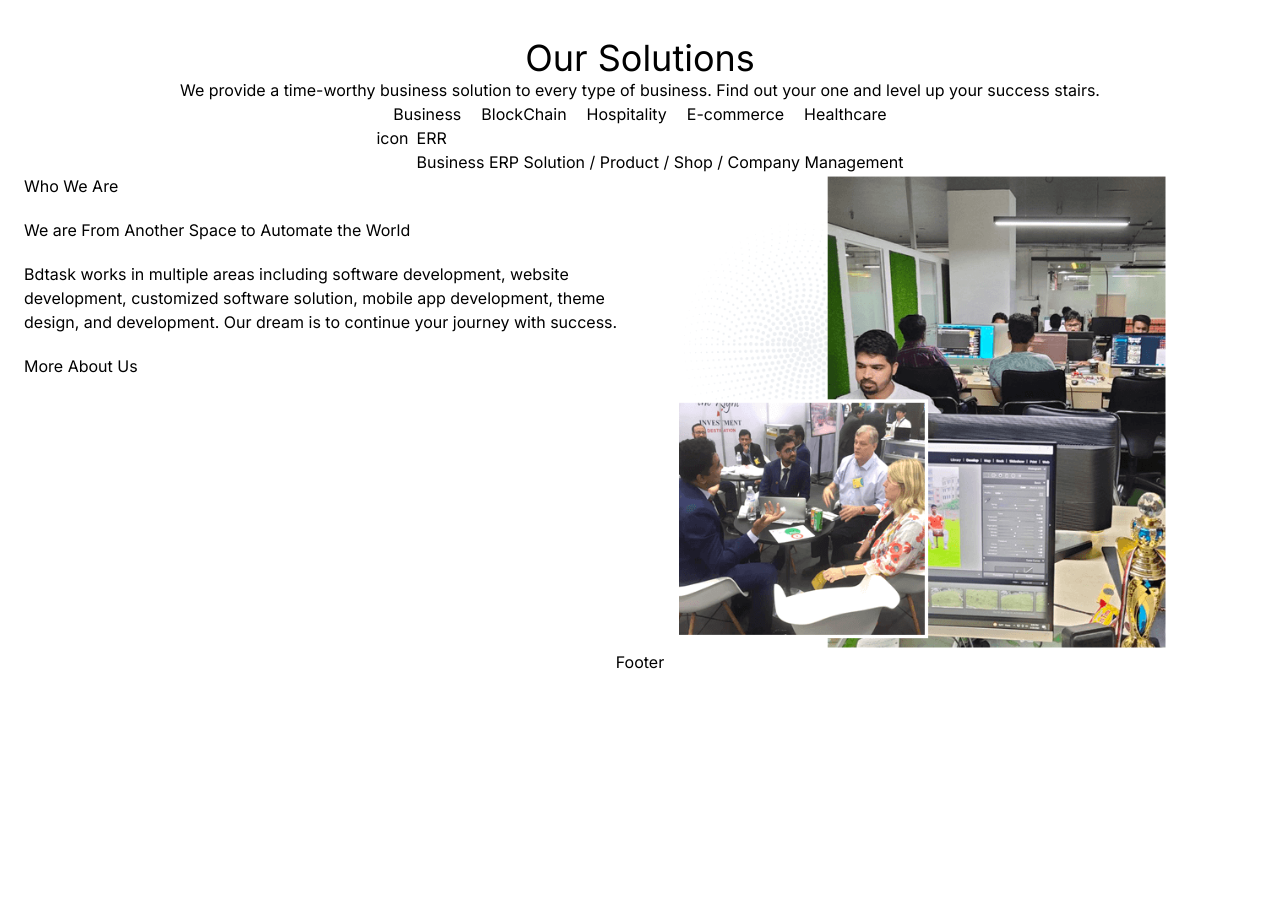
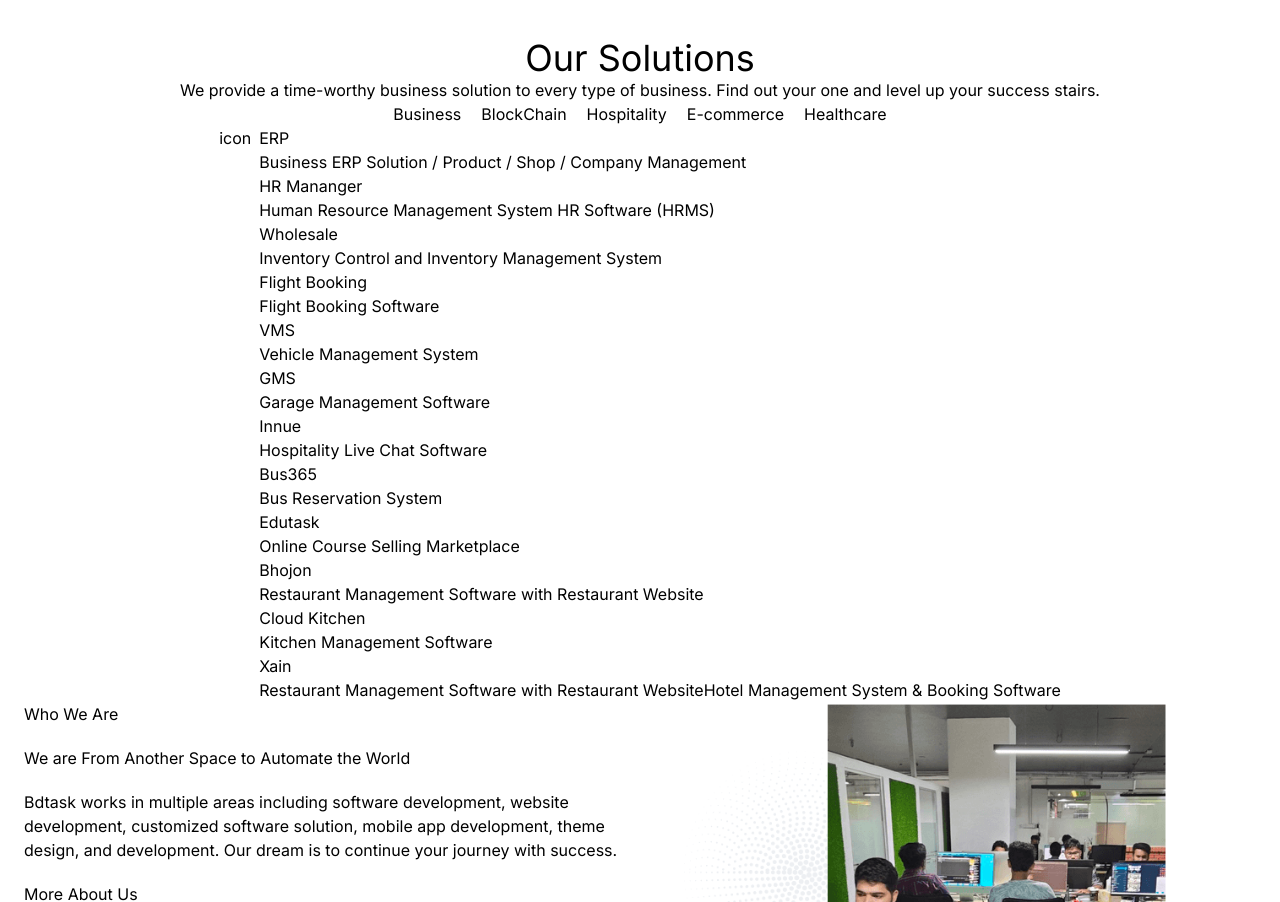
Before and after one commit to softycraft1/softycraftnext, a Next.js app: page / in a window 1280 px wide. Shown: the part 487-1389 px from the top of the page. Before the commit the page ends 1161 px from the top, so only its background shows below. Built offline with nearby package versions, Linux system fonts and the light colour scheme.

Commit message:
create data

```diff
--- a/src/app/page.js
+++ b/src/app/page.js
@@ -8,6 +8,7 @@
       <Banner />
       <OurSolutions />
       <WhoWeAre />
+
     </div>
   );
 }
--- a/src/components/Home/OurSolutions.jsx
+++ b/src/components/Home/OurSolutions.jsx
@@ -1,4 +1,8 @@
-export default function OurSolutions() {
+import { getSoluationsData } from "@/lib/soluationscard/soluationscarddata";
+
+export default async function OurSolutions() {
+  const data = await getSoluationsData("Business");
+
   return (
     <div className="flex flex-col items-center">
       <div>
@@ -23,8 +27,12 @@
             <h1>icon</h1>
           </div>
           <div className="flex flex-col">
-            <h1>ERR</h1>
-            <p>Business ERP Solution / Product / Shop / Company Management</p>
+            {data.map((d, i) => (
+              <div key={i}>
+                <h1>{d.title}</h1>
+                <p>{d.desc}</p>
+              </div>
+            ))}
           </div>
         </div>
       </div>
--- a/src/components/Navbar/NavLink/NavLink.jsx
+++ b/src/components/Navbar/NavLink/NavLink.jsx
@@ -6,7 +6,7 @@
 
 function NavLink() {
   const pathname = usePathname();
-  console.log(pathname);
+
   const links = [
     {
       id: 1,
--- /dev/null
+++ b/src/lib/soluationscard/soluationscarddata.js
@@ -0,0 +1,67 @@
+const data = [
+  {
+    type: "Business",
+    title: "ERP",
+    desc: "Business ERP Solution / Product / Shop / Company Management",
+  },
+  {
+    type: "Business",
+    title: "HR Mananger",
+    desc: "Human Resource Management System HR Software (HRMS)",
+  },
+  {
+    type: "Business",
+    title: "Wholesale",
+    desc: "Inventory Control and Inventory Management System",
+  },
+  {
+    type: "Business",
+    title: "Flight Booking",
+    desc: "Flight Booking Software",
+  },
+  {
+    type: "Business",
+    title: "VMS",
+    desc: "Vehicle Management System",
+  },
+  {
+    type: "Business",
+    title: "GMS",
+    desc: "Garage Management Software",
+  },
+  {
+    type: "Business",
+    title: "Innue",
+    desc: "Hospitality Live Chat Software",
+  },
+  {
+    type: "Business",
+    title: "Bus365",
+    desc: "Bus Reservation System",
+  },
+  {
+    type: "Business",
+    title: "Edutask",
+    desc: "Online Course Selling Marketplace",
+  },
+
+  {
+    type: "Business",
+    title: "Bhojon",
+    desc: "Restaurant Management Software with Restaurant Website",
+  },
+  {
+    type: "Business",
+    title: "Cloud Kitchen",
+    desc: "Kitchen Management Software",
+  },
+  {
+    type: "Business",
+    title: "Xain",
+    desc: "Restaurant Management Software with Restaurant WebsiteHotel Management System & Booking Software",
+  },
+];
+
+export const getSoluationsData = async (filt) => {
+  return data.filter((cat) => cat.type === filt);
+};
```
